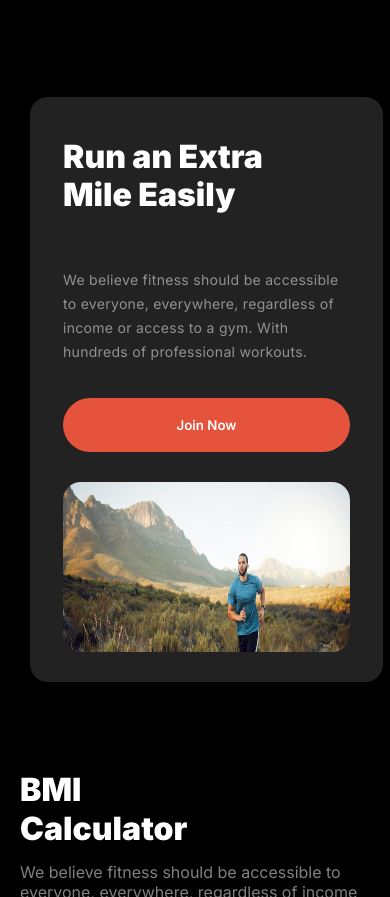
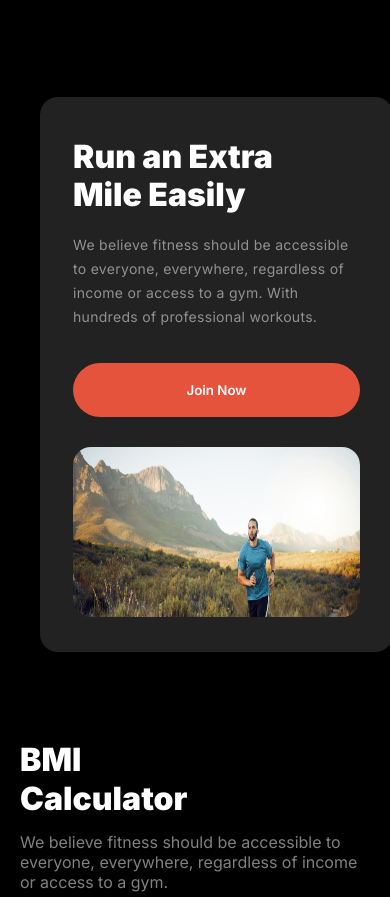
Before and after one commit to AvikSharafat248/Assignment-2, a plain HTML site: page index.html in a window 390 px wide. Shown: the part 2884-3781 px from the top of the page. Drawn offline with Linux system fonts and the light colour scheme; a web font is replaced by a local one.

Commit message:
11th commit

```diff
--- a/index.css
+++ b/index.css
@@ -748,11 +748,10 @@ margin-top: 208px;
     }
     .running{
         width: 353px;
-        height: 585px;
-        margin-left: 30px;
-        margin-right: 30px;
+        height: 555px;
+        margin-left: 40px;
+        margin-right: 0px;
         text-align: center;
-        align-items: center;
     }
     .run-intro{
         width: 287px;
@@ -766,6 +765,8 @@ margin-left: 33px;
         width: 287px;
         height: 96px;
         margin-left: 33px;
+        margin-top:136px;
+
     }
 
     .img-boy{
```
